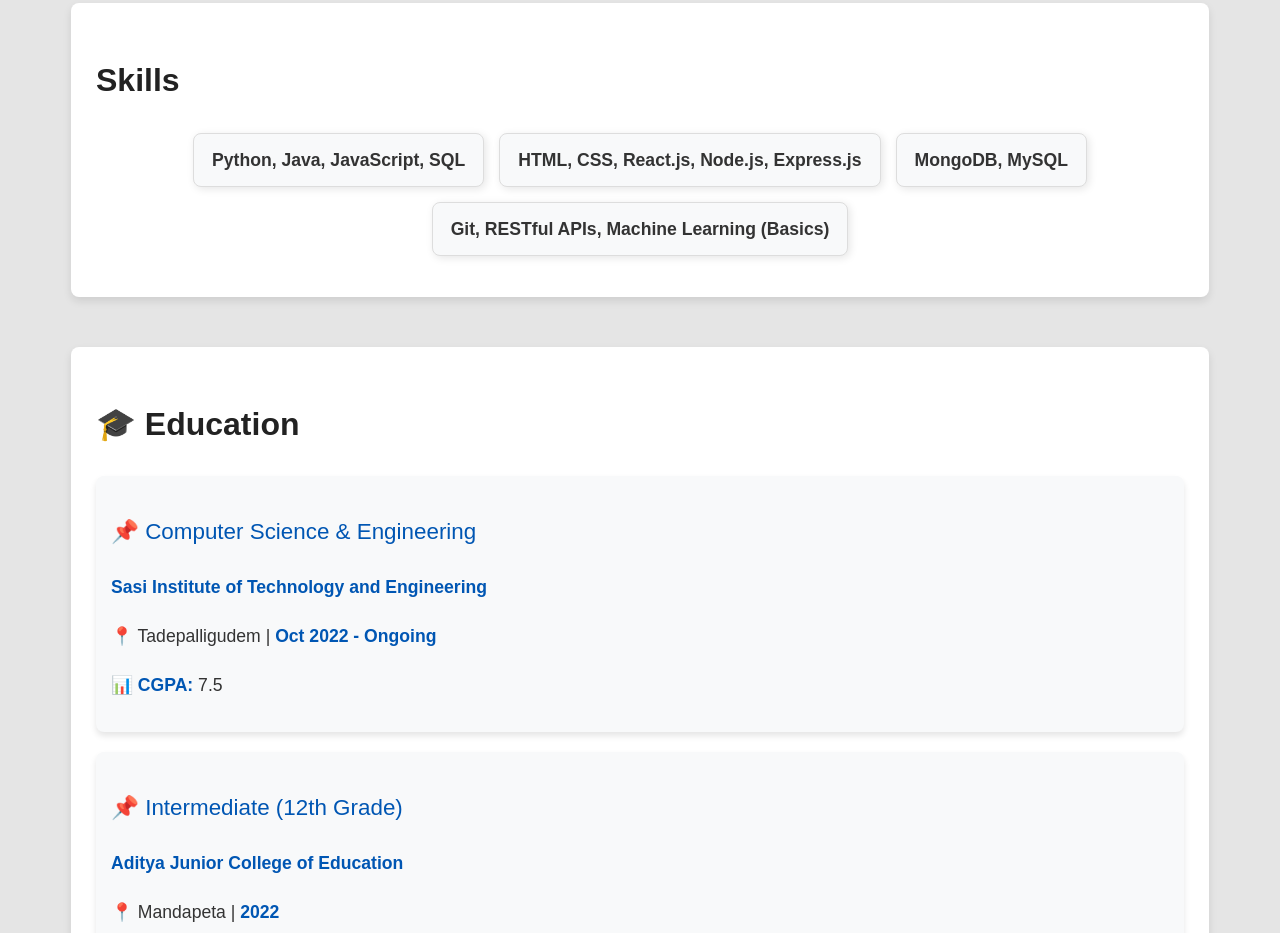
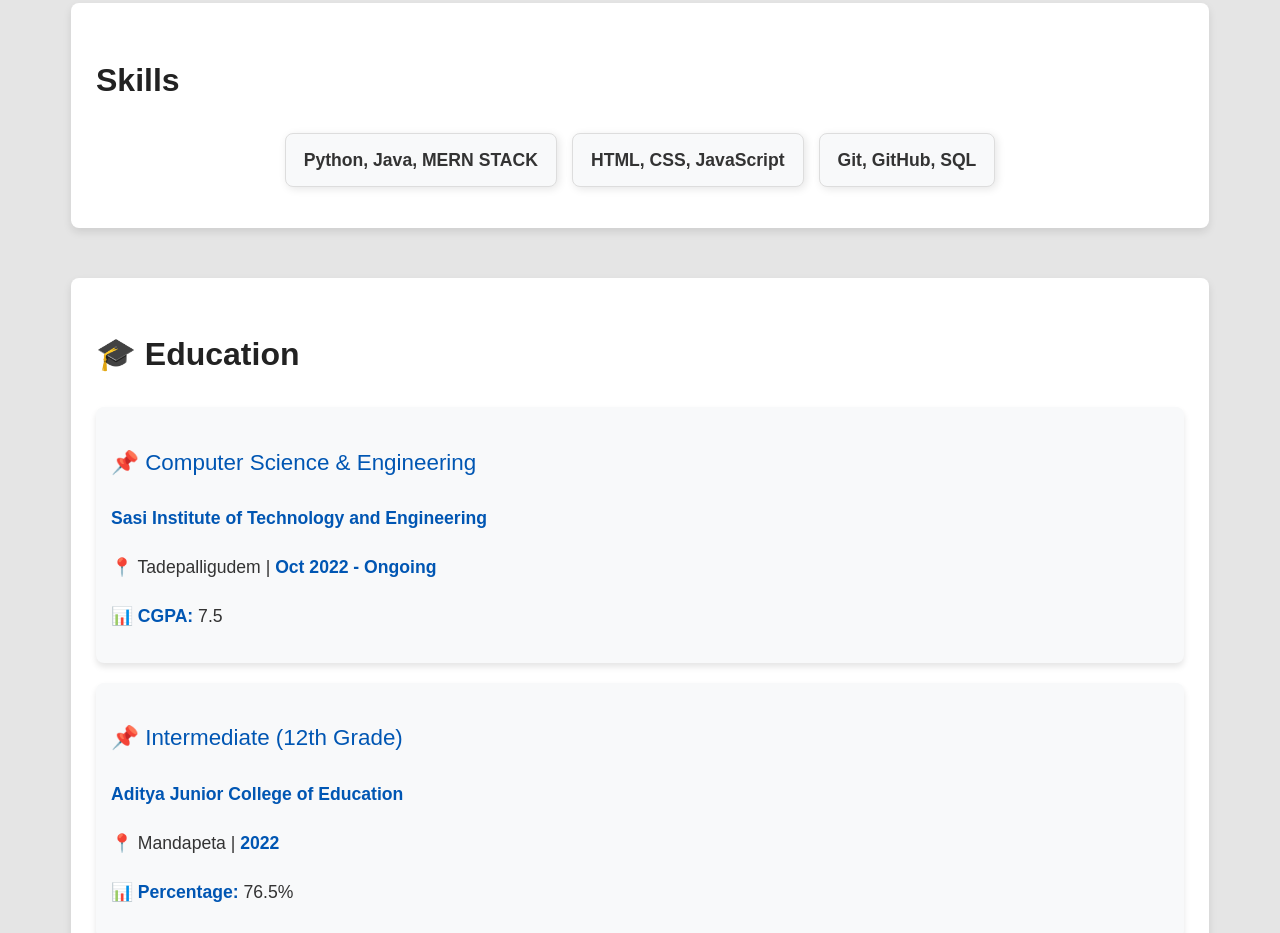
Before and after one commit to janakiramkusu/portifolio, a plain HTML site: page index.html in a window 1280 px wide. Shown: the part 2320-3253 px from the top of the page. Drawn offline with Linux system fonts and the light colour scheme.

Commit message:
Update index.html

```diff
--- a/index.html
+++ b/index.html
@@ -103,7 +103,7 @@
         <div class="project">
             <h3><span class="typing" data-text="📌 Realtime Translator (Ongoing)"></span></h3>
             <ul>
-                <li>Developing an <span class="hover-effect">Real-Time Translation System</span>for <span class="hover-effect">multilingual communication</span>.</li>
+                <li>Developing an <span class="hover-effect">Real-Time Translation System</span> for <span class="hover-effect">multilingual communication</span>.</li>
                 <li>Leveraging <span class="highlight">NLP and AI translation APIs</span> to enable seamless, instant translations.</li>
             </ul>
         </div>
@@ -114,10 +114,9 @@
     <section id="skills" class="fade-in slide-up">
         <h2>Skills</h2>
         <ul>
-            <li>Python, Java, JavaScript, SQL</li>
-            <li>HTML, CSS, React.js, Node.js, Express.js</li>
-            <li>MongoDB, MySQL</li>
-            <li>Git, RESTful APIs, Machine Learning (Basics)</li>
+            <li>Python, Java, MERN STACK</li>
+            <li>HTML, CSS, JavaScript</li>
+            <li>Git, GitHub, SQL</li>
         </ul>
     </section>
 
```
